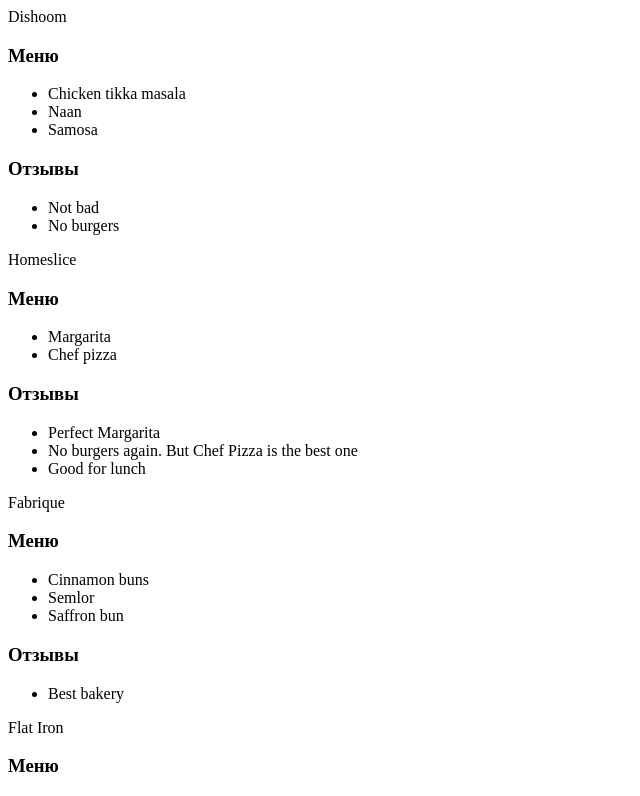
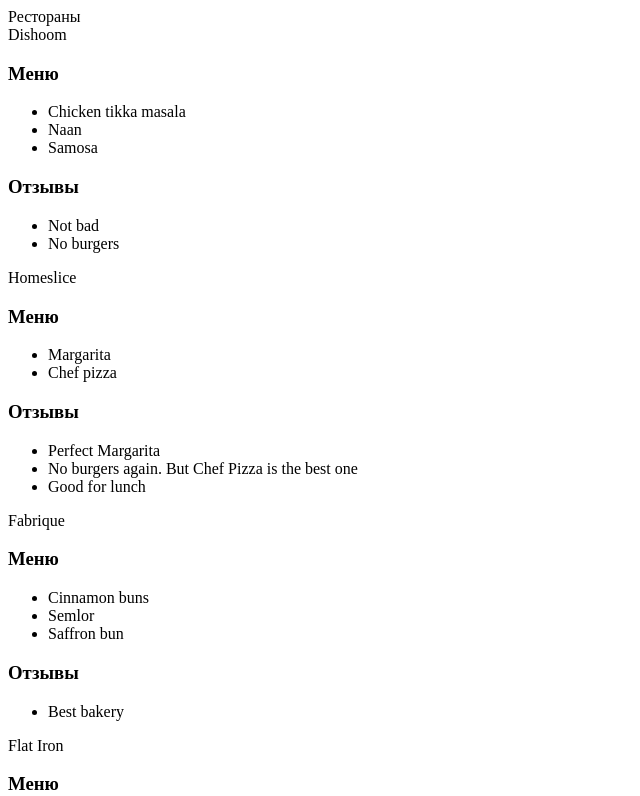
Before and after one commit to Yorikkk/react-2024-03-11, a React (Vite) app: page / in a window 1280 px wide. Shown: the top 796 px of the page, without its empty margins (0-640 px from the left). Built offline with nearby package versions, Linux system fonts and the light colour scheme.

Commit message:
feat: Add components

```diff
--- /dev/null
+++ b/src/components/dish/component.tsx
@@ -0,0 +1,11 @@
+import React, { type FC } from "react";
+
+import { type IDish } from "../../types/dish"
+
+type Props = {
+  menu: IDish
+}
+
+export const Dish: FC<Props> = ({ menu }) => (
+  <span>{menu.name}</span>
+)
--- /dev/null
+++ b/src/components/dishes/component.tsx
@@ -0,0 +1,19 @@
+import React, { type FC } from "react";
+
+import { type IDish } from "../../types/dish";
+
+import { Dish } from "../dish/component";
+
+export type Props = {
+  dishes: IDish[]
+}
+
+export const Dishes: FC<Props> = ({ dishes }) => (
+  <ul>
+    {dishes.map((menu) => (
+      <li>
+        <Dish menu={menu} />
+      </li>
+    ))}
+</ul>
+)
--- /dev/null
+++ b/src/components/dush/component.tsx
@@ -0,0 +1,11 @@
+import React from "react";
+import { type FC } from "react"
+import { type IMenu } from "../../types/dish"
+
+type Props = {
+  menu: IMenu
+}
+
+export const Menu: FC<Props> = ({ menu }) => (
+  <span>{menu.name}</span>
+)
--- /dev/null
+++ b/src/components/layout/component.tsx
@@ -0,0 +1,11 @@
+import React from "react";
+
+export const Layout = ({ children }) => (
+  <div>
+    <header>Рестораны</header>
+
+    {children}
+
+    <footer>2024</footer>
+  </div>
+)
--- /dev/null
+++ b/src/components/restaurant/component.tsx
@@ -0,0 +1,34 @@
+import React, { type FC } from "react";
+
+import { type IRestaurant } from "../../types/restaurant";
+
+import { Dishes } from "../dishes/component";
+import { Reviews } from "../reviews/component";
+
+type Props = {
+  restaurant: IRestaurant
+}
+
+export const Restaurant: FC<Props> = ({ restaurant }) => {
+  if (! restaurant) {
+    return null;
+  }
+
+  const { name, menu, reviews } = restaurant;
+
+  return (
+    <div>
+      {name}
+
+      <h3>Меню</h3>
+      <Dishes dishes={menu} />
+
+      {!! menu.length && (
+        <div>
+          <h3>Отзывы</h3>
+          <Reviews reviews={reviews} />
+        </div>
+      )}
+    </div>
+  )
+};
--- /dev/null
+++ b/src/components/review/component.tsx
@@ -0,0 +1,11 @@
+import React, { type FC } from "react";
+
+import { type IReview } from "../../types/review"
+
+type Props = {
+  review: IReview
+}
+
+export const Review: FC<Props> = ({ review }) => (
+  <span>{review.text}</span>
+)
--- /dev/null
+++ b/src/components/reviews/component.tsx
@@ -0,0 +1,19 @@
+import React, { type FC } from "react";
+
+import { type IReview } from "../../types/review";
+
+import { Review } from "../review/component";
+
+type Props = {
+  reviews: IReview[]
+}
+
+export const Reviews: FC<Props> = ({ reviews }) => (
+  <ul>
+    {reviews.map((review) => (
+      <li>
+        <Review review={review} />
+      </li>
+    ))}
+</ul>
+)
--- a/src/main.tsx
+++ b/src/main.tsx
@@ -1,163 +1,20 @@
-import { createElement } from 'react'
+import React from "react";
 import ReactDOM from 'react-dom/client'
+
 import { restaurants } from './constants/mock'
+import { Restaurant } from "./components/restaurant/component";
+import { Layout } from "./components/layout/component";
 
-const rootId = document.getElementById('root')!
+const rootId = document.getElementById('root')!;
 
-const rootDom = ReactDOM.createRoot(rootId)
-
-// rootDom.render(
-//     <div>
-//       <div>
-//         {restaurants[0].name}
-
-//         <h3>Меню</h3>
-
-//         <ul>
-//           <li>{restaurants[0].menu[0].name}</li>
-//           <li>{restaurants[0].menu[1].name}</li>
-//           <li>{restaurants[0].menu[2].name}</li>
-//         </ul>
-
-//         <h3>Отзывы</h3>
-
-//         <ul>
-//           <li>{restaurants[0].reviews[0].text}</li>
-//           <li>{restaurants[0].reviews[1].text}</li>
-//         </ul>
-//       </div>
-
-//       <div>
-//         {restaurants[1].name}
-
-//         <h3>Меню</h3>
-
-//         <ul>
-//           <li>{restaurants[1].menu[0].name}</li>
-//           <li>{restaurants[1].menu[1].name}</li>
-//         </ul>
-
-//         <h3>Отзывы</h3>
-
-//         <ul>
-//           <li>{restaurants[1].reviews[0].text}</li>
-//           <li>{restaurants[1].reviews[1].text}</li>
-//           <li>{restaurants[1].reviews[2].text}</li>
-//         </ul>
-//       </div>
-
-//       <div>
-//         {restaurants[2].name}
-
-//         <h3>Меню</h3>
-
-//         <ul>
-//           <li>{restaurants[2].menu[0].name}</li>
-//           <li>{restaurants[2].menu[1].name}</li>
-//           <li>{restaurants[2].menu[2].name}</li>
-//         </ul>
-
-//         <h3>Отзывы</h3>
-
-//         <ul>
-//           <li>{restaurants[2].reviews[0].text}</li>
-//         </ul>
-//       </div>
-
-//       <div>
-//         {restaurants[3].name}
-
-//         <h3>Меню</h3>
-
-//         <ul>
-//           <li>{restaurants[3].menu[0].name}</li>
-//           <li>{restaurants[3].menu[1].name}</li>
-//         </ul>
-
-//         <h3>Отзывы</h3>
-
-//         <ul>
-//           <li>{restaurants[3].reviews[0].text}</li>
-//           <li>{restaurants[3].reviews[1].text}</li>
-//         </ul>
-//       </div>
-//     </div>
-//   )
+const rootDom = ReactDOM.createRoot(rootId);
 
 rootDom.render(
-  createElement('div', null,
-    createElement('div', null,
-      restaurants[0].name,
-
-      createElement('h3', null, 'Меню'),
-
-      createElement('ul', null,
-        createElement('li', null, restaurants[0].menu[0].name),
-        createElement('li', null, restaurants[0].menu[1].name),
-        createElement('li', null, restaurants[0].menu[2].name),
-      ),
-
-      createElement('h3', null, 'Отзывы'),
-
-      createElement('ul', null,
-        createElement('li', null, restaurants[0].reviews[0].text),
-        createElement('li', null, restaurants[0].reviews[1].text),
-      )
-    ),
-
-    createElement('div', null,
-      restaurants[1].name,
-
-      createElement('h3', null, 'Меню'),
-
-      createElement('ul', null,
-        createElement('li', null, restaurants[1].menu[0].name),
-        createElement('li', null, restaurants[1].menu[1].name),
-      ),
-
-      createElement('h3', null, 'Отзывы'),
-
-      createElement('ul', null,
-        createElement('li', null, restaurants[1].reviews[0].text),
-        createElement('li', null, restaurants[1].reviews[1].text),
-        createElement('li', null, restaurants[1].reviews[2].text),
-      )
-    ),
-
-    createElement('div', null,
-      restaurants[2].name,
-
-      createElement('h3', null, 'Меню'),
-
-      createElement('ul', null,
-        createElement('li', null, restaurants[2].menu[0].name),
-        createElement('li', null, restaurants[2].menu[1].name),
-        createElement('li', null, restaurants[2].menu[2].name),
-      ),
-
-      createElement('h3', null, 'Отзывы'),
-
-      createElement('ul', null,
-        createElement('li', null, restaurants[2].reviews[0].text),
-      )
-    ),
-
-    createElement('div', null,
-      restaurants[3].name,
-
-      createElement('h3', null, 'Меню'),
-
-      createElement('ul', null,
-        createElement('li', null, restaurants[3].menu[0].name),
-        createElement('li', null, restaurants[3].menu[1].name),
-      ),
-
-      createElement('h3', null, 'Отзывы'),
-
-      createElement('ul', null,
-        createElement('li', null, restaurants[3].reviews[0].text),
-        createElement('li', null, restaurants[3].reviews[1].text),
-      )
-    ),
-  )
-)
+  <Layout>
+    <div>
+      {restaurants.map((restaurant) => (
+        <Restaurant restaurant={restaurant} />
+      ))}
+    </div>
+  </Layout>
+);
--- /dev/null
+++ b/src/types/dish.ts
@@ -0,0 +1,6 @@
+export type IDish = {
+  id: string,
+  name: string,
+  price: number,
+  ingredients: string[],
+}
--- /dev/null
+++ b/src/types/restaurant.ts
@@ -0,0 +1,9 @@
+import { IDish } from "./dish";
+import { IReview } from "./review";
+
+export type IRestaurant = {
+  id: string,
+  name: string,
+  menu: IDish[],
+  reviews: IReview[],
+}
--- /dev/null
+++ b/src/types/review.ts
@@ -0,0 +1,6 @@
+export type IReview = {
+  id: string,
+  user: string,
+  text: string,
+  rating: number,
+}
```
